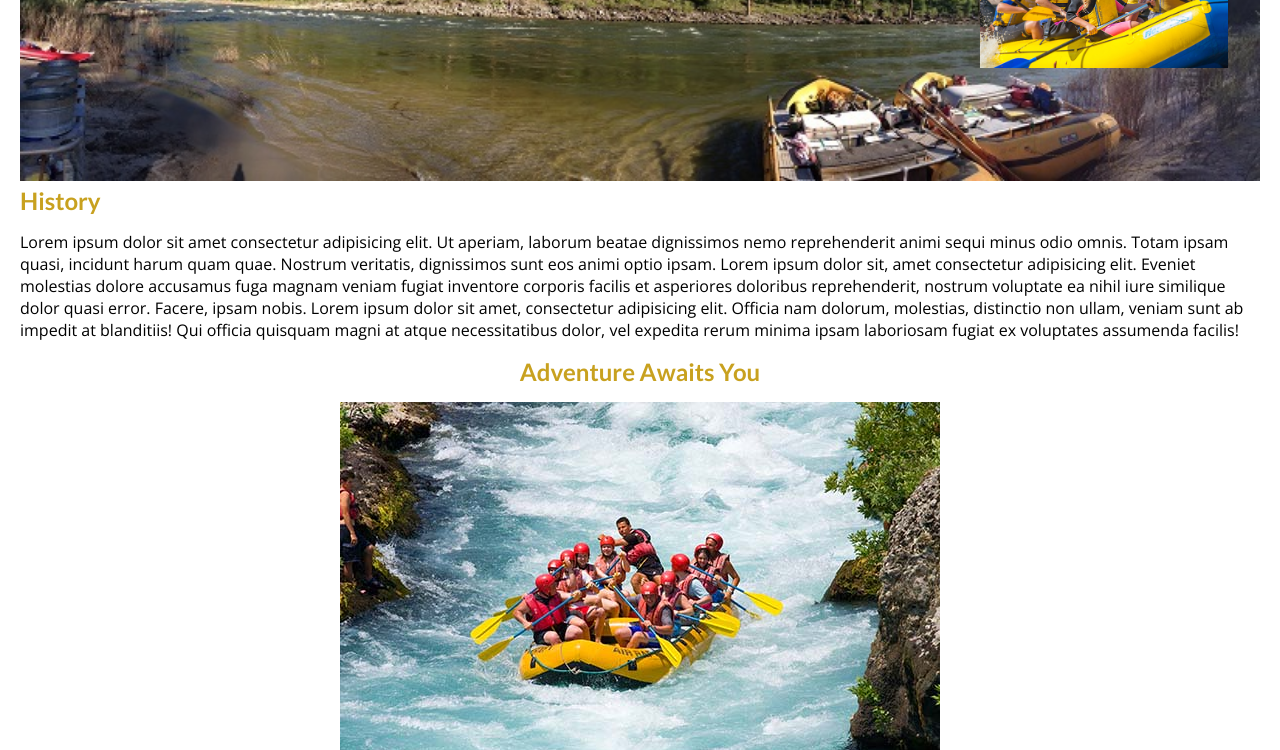
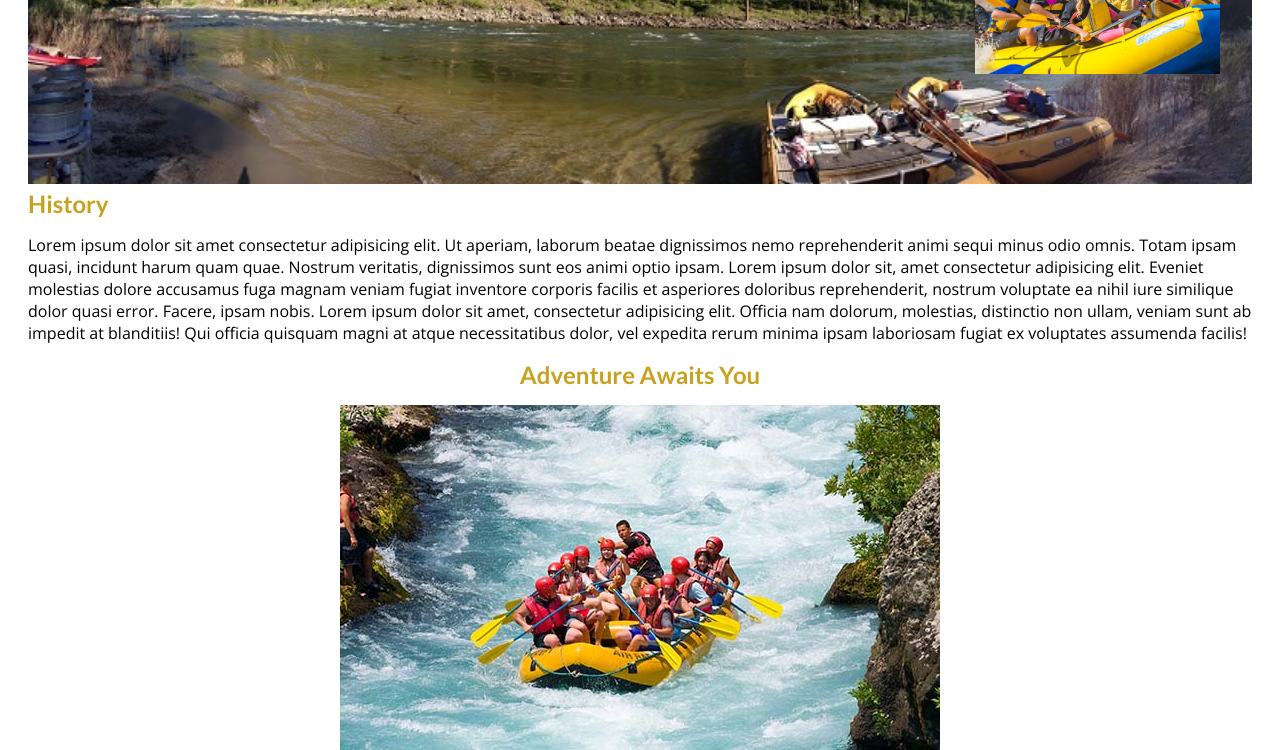
Before and after one commit to VictoryChibueze/wdd130, a plain HTML site: page wwr/about.html in a window 1280 px wide. Shown: the part 233-983 px from the top of the page. Drawn offline with nearby package versions, Linux system fonts and the light colour scheme.

Commit message:
about page modification

```diff
--- a/wwr/styles/rafting.css
+++ b/wwr/styles/rafting.css
@@ -17,8 +17,8 @@
 body {
   font-family: var(--paragraph-font);
   padding: 20px;
-  max-width: 100%;
-  margin: 0 auto;
+  display: grid;
+  max-width: 100vw;
   overflow-x: hidden;
 }
 
```
